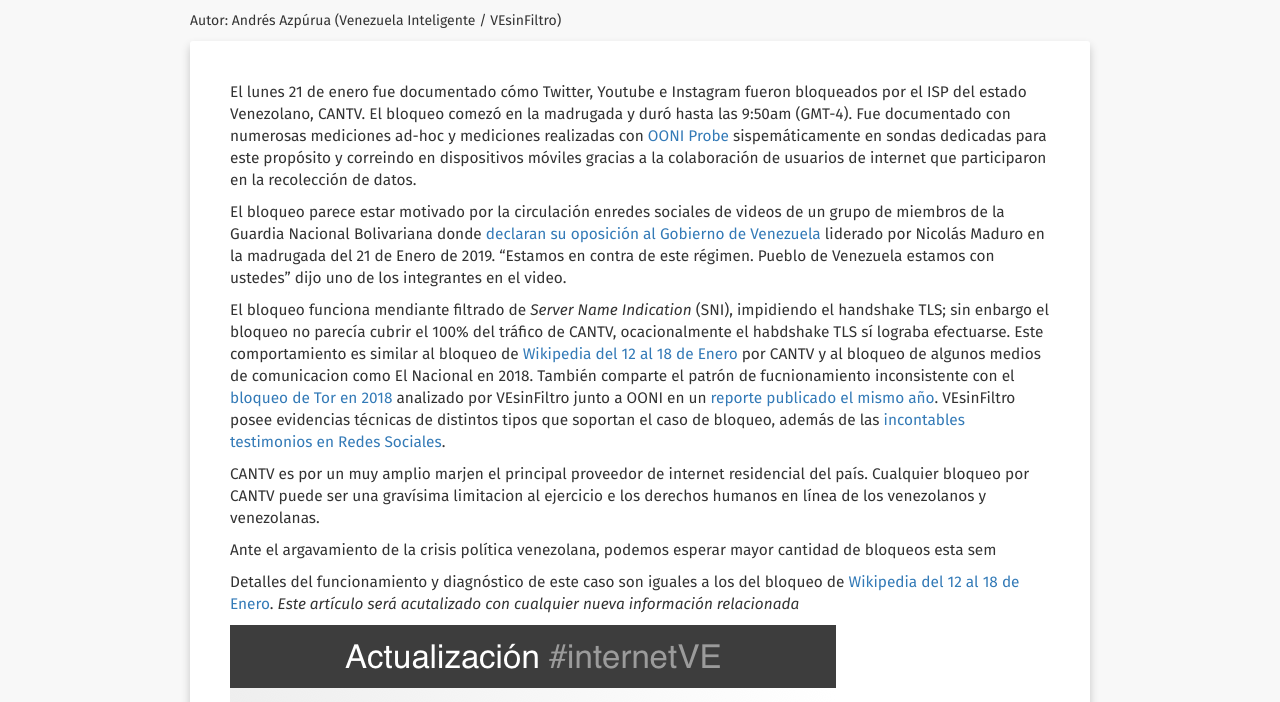
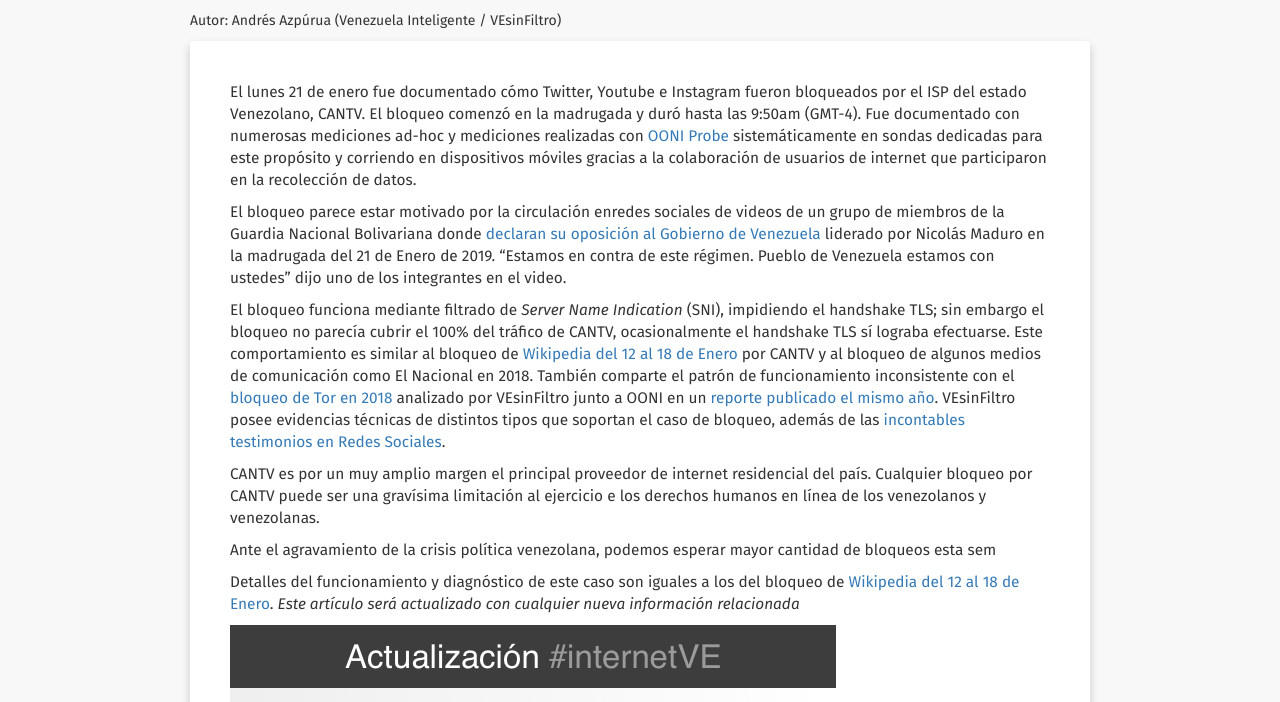
Before and after one commit to VEinteligente/VESinFiltro, a Jekyll site: the page built from _noticias/2019-01-21-RRSS_bloqueadas.md, in a window 1280 px wide. Shown: the part 358-1060 px from the top of the page. Built offline with Jekyll 4.4.1, drawn with Linux system fonts in a browser that asks for light colours; nearby versions of some CDN libraries.

Commit message:
text fixes

```diff
--- a/_noticias/2019-01-21-RRSS_bloqueadas.md
+++ b/_noticias/2019-01-21-RRSS_bloqueadas.md
@@ -2,7 +2,7 @@
 layout: post
 title:  Twitter, Youtube e Instagram bloqueados por CANTV en la mañana del 21 de enero
 small:  CANTV bloquea Twitter, Youtube e Instagram el 21 de Enero
-excerpt: El lunes 21 de enero fue documentado cómo Twitter, Youtube e Instagram fueron bloqueados por el ISP del estado Venezolano, CANTV. El bloqueo comezó en la madrugada y duró hasta las 9:50am (GMT-4)
+excerpt: Documentamos cómo Twitter, Youtube e Instagram fueron bloqueados por el ISP del estado Venezolano, CANTV. El bloqueo comenzó en la madrugada del 21 de Enero y duró hasta las 9:50am (GMT-4)
 permalink: /noticias/twitter_youtube_instagram_2019-01/
 date:   2019-01-21 14:30:00 -0400
 categories: bloqueos
@@ -10,17 +10,17 @@
 author: "Andrés Azpúrua (Venezuela Inteligente / VEsinFiltro)"
 ---
 
-El lunes 21 de enero fue documentado cómo Twitter, Youtube e Instagram fueron bloqueados por el ISP del estado Venezolano, CANTV. El bloqueo comezó en la madrugada y duró hasta las 9:50am (GMT-4). Fue documentado con numerosas mediciones ad-hoc y mediciones  realizadas con [OONI Probe](http://ooni.torproject.org) sispemáticamente en sondas dedicadas para este propósito y correindo en dispositivos móviles gracias a la colaboración de usuarios de internet que participaron en la recolección de datos.
+El lunes 21 de enero fue documentado cómo Twitter, Youtube e Instagram fueron bloqueados por el ISP del estado Venezolano, CANTV. El bloqueo comenzó en la madrugada y duró hasta las 9:50am (GMT-4). Fue documentado con numerosas mediciones ad-hoc y mediciones  realizadas con [OONI Probe](http://ooni.torproject.org) sistemáticamente en sondas dedicadas para este propósito y corriendo en dispositivos móviles gracias a la colaboración de usuarios de internet que participaron en la recolección de datos.
 
 
 El bloqueo parece estar motivado por la circulación enredes sociales de videos de un grupo de miembros de la Guardia Nacional Bolivariana donde [declaran su oposición al Gobierno de Venezuela](http://elestimulo.com/blog/detienen-a-grupo-insurgente-de-gnb-en-comandancia-de-cotiza/) liderado por Nicolás Maduro en la madrugada del 21 de Enero de 2019. “Estamos en contra de este régimen. Pueblo de Venezuela estamos con ustedes” dijo uno de los integrantes en el video.
 
-El bloqueo funciona mendiante filtrado de _Server Name Indication_ (SNI), impidiendo el handshake TLS; sin enbargo el bloqueo no parecía cubrir el 100% del tráfico de CANTV, ocacionalmente el habdshake TLS sí lograba efectuarse. Este comportamiento es similar al bloqueo de [Wikipedia del 12 al 18 de Enero](http://vesinfiltro.com/noticias/wikipedia_2019-01/) por CANTV y al bloqueo de algunos medios de comunicacion como El Nacional en 2018. También comparte el patrón de fucnionamiento inconsistente con el [bloqueo de Tor en 2018](https://vesinfiltro.com/noticias/CANTV_bloquea_Tor_2017-06-26/) analizado por VEsinFiltro junto a OONI en un [reporte publicado el mismo año](https://vesinfiltro.com/noticias/state_of_internet_censorship_2018-08-16/). VEsinFiltro posee evidencias técnicas de distintos tipos que soportan el caso de bloqueo, además de las [incontables testimonios en Redes Sociales](https://twitter.com/search?q=bloqueado%20cantv&src=typd).
+El bloqueo funciona mediante filtrado de _Server Name Indication_ (SNI), impidiendo el handshake TLS; sin embargo el bloqueo no parecía cubrir el 100% del tráfico de CANTV, ocasionalmente el handshake TLS sí lograba efectuarse. Este comportamiento es similar al bloqueo de [Wikipedia del 12 al 18 de Enero](http://vesinfiltro.com/noticias/wikipedia_2019-01/) por CANTV y al bloqueo de algunos medios de comunicación como El Nacional en 2018. También comparte el patrón de funcionamiento inconsistente con el [bloqueo de Tor en 2018](https://vesinfiltro.com/noticias/CANTV_bloquea_Tor_2017-06-26/) analizado por VEsinFiltro junto a OONI en un [reporte publicado el mismo año](https://vesinfiltro.com/noticias/state_of_internet_censorship_2018-08-16/). VEsinFiltro posee evidencias técnicas de distintos tipos que soportan el caso de bloqueo, además de las [incontables testimonios en Redes Sociales](https://twitter.com/search?q=bloqueado%20cantv&src=typd).
 
-CANTV es por un muy amplio marjen el principal proveedor de internet residencial del país. Cualquier bloqueo por CANTV puede ser  una gravísima limitacion al ejercicio e los derechos humanos en línea de los venezolanos y venezolanas.
+CANTV es por un muy amplio margen el principal proveedor de internet residencial del país. Cualquier bloqueo por CANTV puede ser  una gravísima limitación al ejercicio e los derechos humanos en línea de los venezolanos y venezolanas.
 
-Ante el argavamiento de la crisis política venezolana, podemos esperar mayor cantidad de bloqueos esta sem
+Ante el agravamiento de la crisis política venezolana, podemos esperar mayor cantidad de bloqueos esta sem
 
-Detalles del funcionamiento y diagnóstico de este caso son iguales a los del bloqueo de [Wikipedia del 12 al 18 de Enero](http://vesinfiltro.com/noticias/wikipedia_2019-01/). *Este artículo será acutalizado con cualquier nueva información relacionada*
+Detalles del funcionamiento y diagnóstico de este caso son iguales a los del bloqueo de [Wikipedia del 12 al 18 de Enero](http://vesinfiltro.com/noticias/wikipedia_2019-01/). *Este artículo será actualizado con cualquier nueva información relacionada*
 
 ![Cover image](/res/post_img/2019-01-21-RRSS.png)
```
